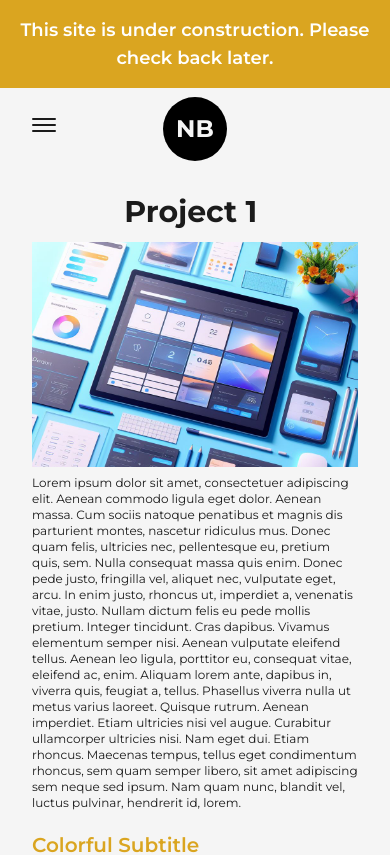
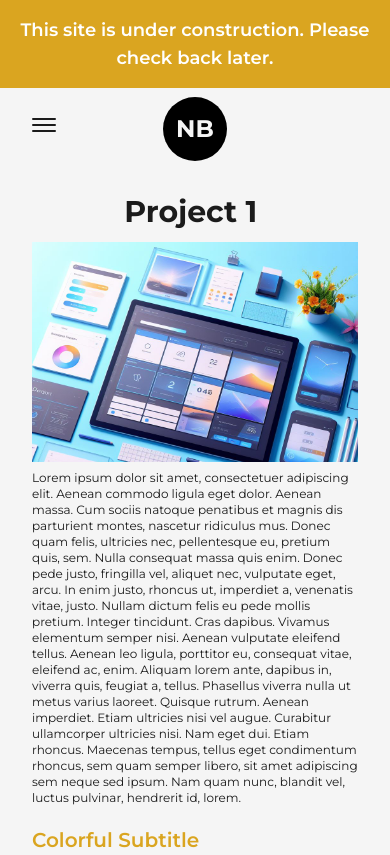
Before and after one commit to natalia-belei/natalia-belei.github.io, a Next.js app in the folder reactportfolio/: page /projects/1 in a window 390 px wide. Shown: the top 855 px of the page. Built offline with nearby package versions, Linux system fonts and the light colour scheme.

Commit message:
Correct Parallax effect

```diff
--- a/reactportfolio/src/pages/projects/[id]/index.js
+++ b/reactportfolio/src/pages/projects/[id]/index.js
@@ -28,13 +28,13 @@ const Index = ({ project }) => {
                             <AnimatedText text={project.title} className='mb-8 md:mb-4 sm:mb-3' />
 
                             <div className='w-full overflow-hidden h-[600px]
-                                 xl:h-[500px] lg:h-[400px] md:h-[330px] sm:h-[270px] xs:h-[225px]'>
+                                 xl:h-[500px] lg:h-[400px] md:h-[330px] sm:h-[270px] xs:h-[220px]'>
                                 <ParallaxEffect offset={100}>
                                     <div className="w-full pt-[100%]">
                                         <Image src={project.image} alt={project.title} fill="responsive" style={{ objectFit: 'cover' }}
                                             priority={true}
                                             sizes='(max-width: 768px) 100vw, (max-width: 1200px) 50vw, 50vw'
-                                            className='mt-[-200px] xl:mt-[-160px] lg:mt-[-140px] md:mt-[-115px] sm:mt-[-50px] xs:mt-[-30px]'
+                                            className='mt-[-200px] xl:mt-[-160px] lg:mt-[-140px] md:mt-[-115px] sm:mt-[-50px] xs:mt-0'
                                         />
                                     </div>
                                 </ParallaxEffect>
```
